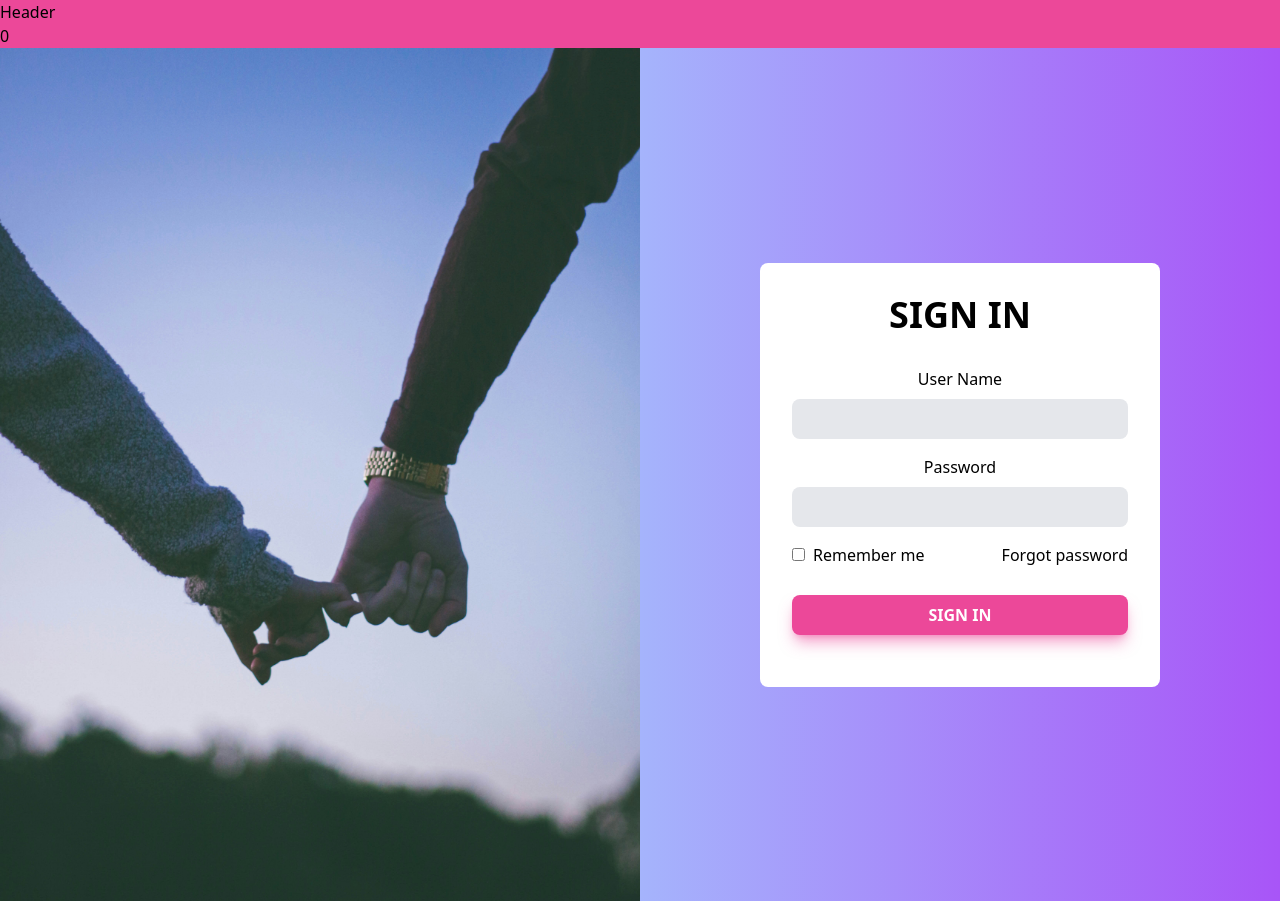
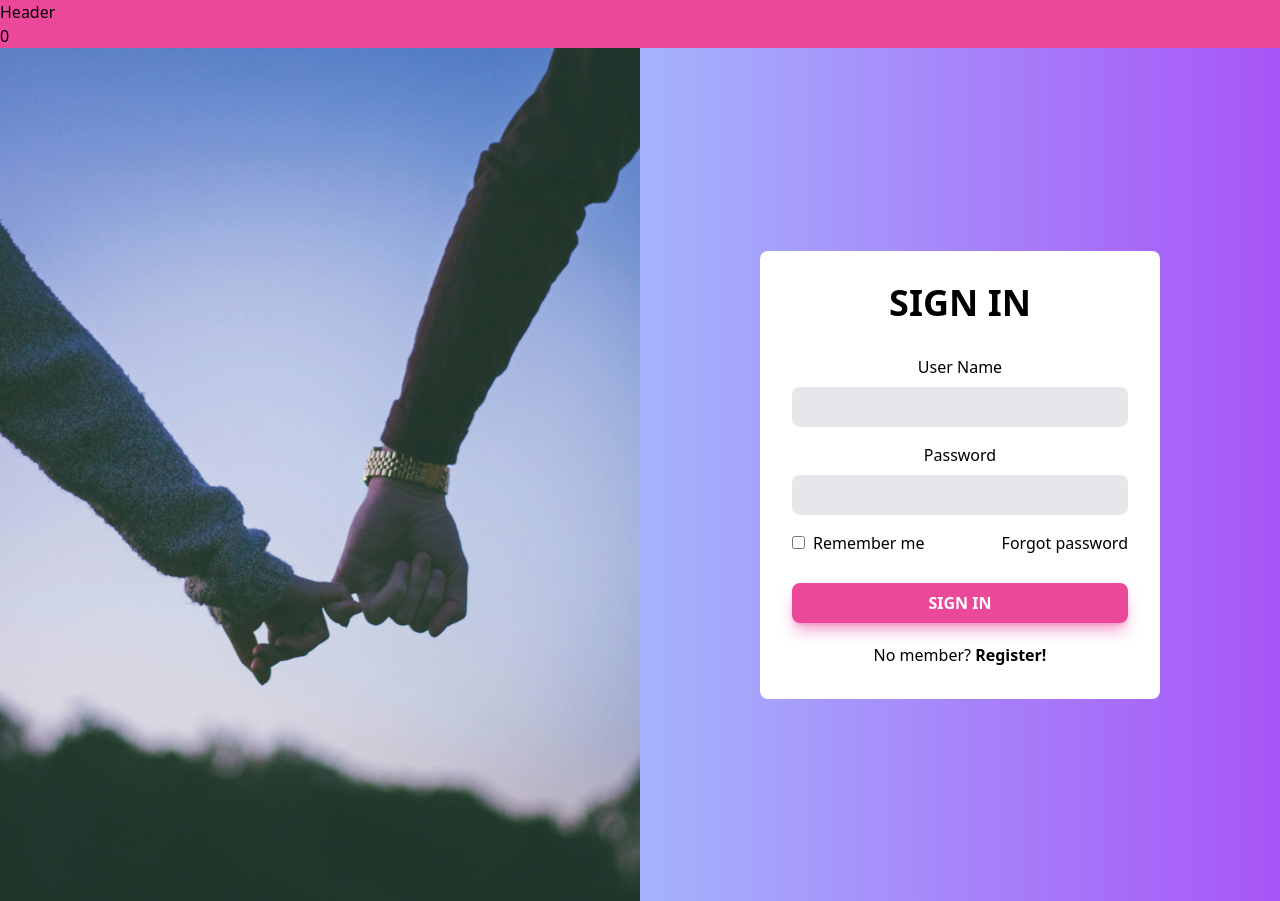
Before and after one commit to marcusryden92/Hinder, a React (Vite) app: page /SignIn in a window 1280 px wide. Built offline with nearby package versions, Linux system fonts and the light colour scheme.

Commit message:
some style

```diff
--- a/src/pages/SignIn.jsx
+++ b/src/pages/SignIn.jsx
@@ -40,6 +40,12 @@ export default function SignIp() {
           <button className='w-full my-5 py-2 bg-pink-500 shadow-lg shadow-pink-500/50 hover:shadow-pink-500/30 text-white font-semibold rounded-lg hover:bg-pink-400'>
             SIGN IN
           </button>
+          <p>
+            No member?{' '}
+            <a href='/SignUp' className=' font-bold'>
+              Register!
+            </a>
+          </p>
         </form>
       </div>
     </div>
--- a/src/pages/SignUp.jsx
+++ b/src/pages/SignUp.jsx
@@ -50,11 +50,9 @@ export default function SignUp() {
           </button>
           <p>
             Already member?{' '}
-            <span>
-              <a href='/SignIn' className=' font-bold'>
-                Click here!
-              </a>
-            </span>{' '}
+            <a href='/SignIn' className=' font-bold'>
+              Click here!
+            </a>
           </p>
         </form>
       </div>
```
